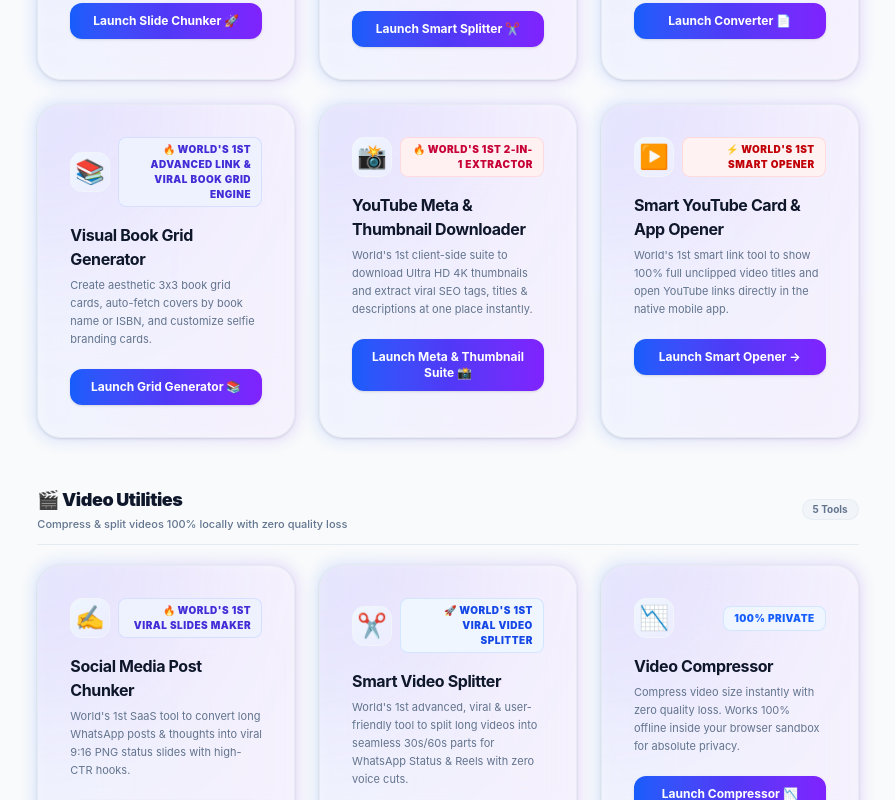
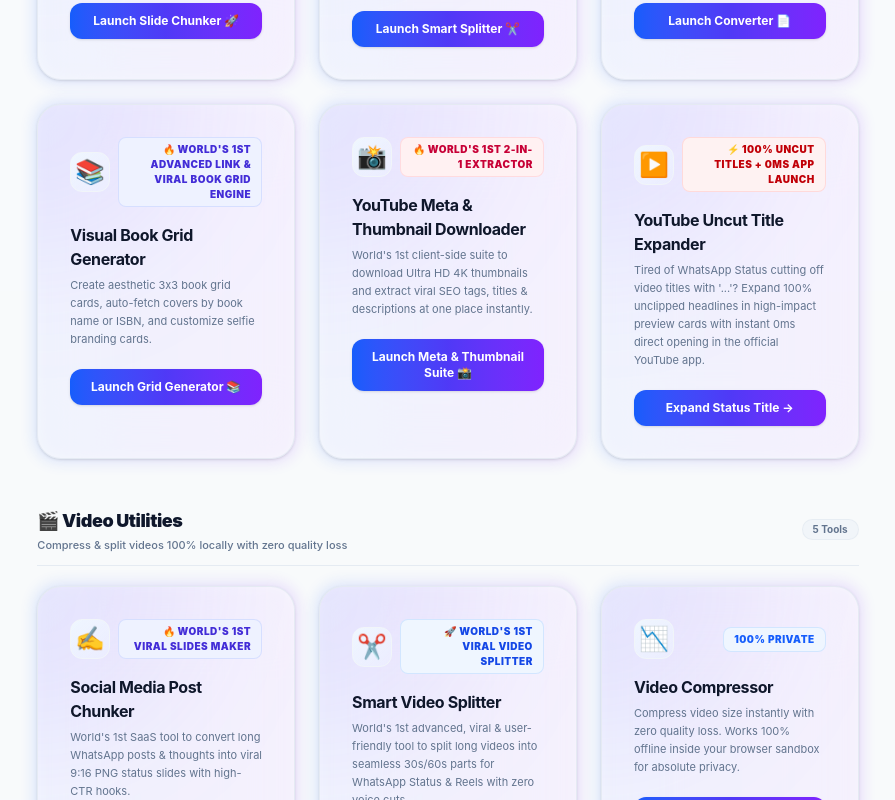
Before and after one commit to devhridesh/usefultoolszone, a Next.js app: page / in a window 1280 px wide. Shown: the part 980-1780 px from the top of the page, without its empty margins (192-1087 px from the left). Built offline with nearby package versions, Linux system fonts and the light colour scheme.

Commit message:
rename: update folder and routes to youtube-uncut-title-expander

```diff
--- a/src/app/(tool)/page.js
+++ b/src/app/(tool)/page.js
@@ -162,15 +162,15 @@
       categories: ["pro", "video"],
     },
 
-    {
-  title: "Smart YouTube Card & App Opener",
+{
+  title: "YouTube Uncut Title Expander",
   description:
-    "World's 1st smart link tool to show 100% full unclipped video titles and open YouTube links directly in the native mobile app.",
-  link: "/smart-youtube-card-opener",
-  badge: "⚡ WORLD'S 1ST SMART OPENER",
+    "Tired of WhatsApp Status cutting off video titles with '...'? Expand 100% unclipped headlines in high-impact preview cards with instant 0ms direct opening in the official YouTube app.",
+   link: "/youtube-uncut-title-expander",
+  badge: "⚡ 100% UNCUT TITLES + 0ms APP LAUNCH",
   badgeColor:
     "bg-red-50 text-red-700 dark:bg-red-950/40 dark:text-red-300 border border-red-200/60 dark:border-red-800/40",
-  btnText: "Launch Smart Opener →",
+  btnText: "Expand Status Title →",
   icon: "▶️",
   categories: ["pro", "video"],
 },
--- a/src/app/(tool)/smart-youtube-card-opener/SmartYoutubeCardContent.jsx
+++ b/src/app/(tool)/youtube-uncut-title-expander/SmartYoutubeCardContent.jsx
@@ -63,9 +63,9 @@
     }
   };
 
-  const generatedShareLink = videoData
-    ? `${typeof window !== "undefined" ? window.location.origin : "https://usefultoolszone.com"}/smart-youtube-card-opener?v=${videoData.id}`
-    : "";
+const generatedShareLink = videoData
+  ? `${typeof window !== "undefined" ? window.location.origin : "https://usefultoolszone.com"}/youtube-uncut-title-expander?v=${videoData.id}`
+  : "";
 
   const handleCopyLink = () => {
     if (!generatedShareLink) return;
@@ -128,7 +128,7 @@
         <main className="w-full flex flex-col items-center justify-start space-y-6">
           <div className="text-center space-y-2 max-w-2xl mx-auto animate-fadeIn">
             <div className="inline-flex items-center gap-1.5 px-3.5 py-1 rounded-full text-[10px] sm:text-xs font-black uppercase tracking-wider bg-red-50 text-red-600 dark:bg-red-950/40 dark:text-red-400 border border-red-200/60 dark:border-red-800/40 shadow-sm mb-1 select-none">
-              <span>⚡</span> 0ms INSTANT YOUTUBE APP OPENER
+              <span>⚡</span>WORLD'S 1ST 0ms INSTANT YOUTUBE APP OPENER
             </div>
             <h1 className="text-3xl sm:text-4xl font-black text-slate-950 dark:text-white tracking-tight leading-tight">
               Smart YouTube Link <br />
--- a/src/app/(tool)/smart-youtube-card-opener/layout.js
+++ b/src/app/(tool)/youtube-uncut-title-expander/layout.js
@@ -10,14 +10,12 @@
     "youtube direct link opener",
   ],
   alternates: {
-    canonical: "https://usefultoolszone.com/smart-youtube-card-opener",
-  },
+canonical: "https://usefultoolszone.com/youtube-uncut-title-expander",  },
   openGraph: {
     title: "Smart YouTube Card & App Opener | Useful Tools Zone",
     description:
       "Display 100% full unclipped video titles and open videos directly inside YouTube App.",
-    url: "https://usefultoolszone.com/smart-youtube-card-opener",
-    siteName: "Useful Tools Zone",
+url: "https://usefultoolszone.com/youtube-uncut-title-expander",    siteName: "Useful Tools Zone",
     type: "website",
   },
 };
--- a/src/components/Navbar.jsx
+++ b/src/components/Navbar.jsx
@@ -19,6 +19,7 @@
  * ⚡ PRO LEVEL UTILITIES
  * Multi-step, high-impact workflow tools and advanced generators.
  */
+
 const proLevelTools = [
   {
     id: "social-text-chunker",
@@ -27,6 +28,14 @@
     icon: "✍️",
     desc: "Split long posts & scripts into viral, platform-ready chunks with high-CTR attention hooks.",
     badge: "PRO",
+  },
+  {
+    id: "youtube-uncut-title-expander",
+    name: "YouTube Uncut Title Expander",
+    link: "/smart-youtube-card-opener",
+    icon: "▶️",
+    desc: "Expand 100% full unclipped titles on WhatsApp Status with 0ms direct app launch.",
+    badge: "NEW",
   },
 ];
 
```
Also changed, not shown: src/app/(tool)/youtube-uncut-title-expander/page.js (renamed from src/app/(tool)/smart-youtube-card-opener/page.js).
